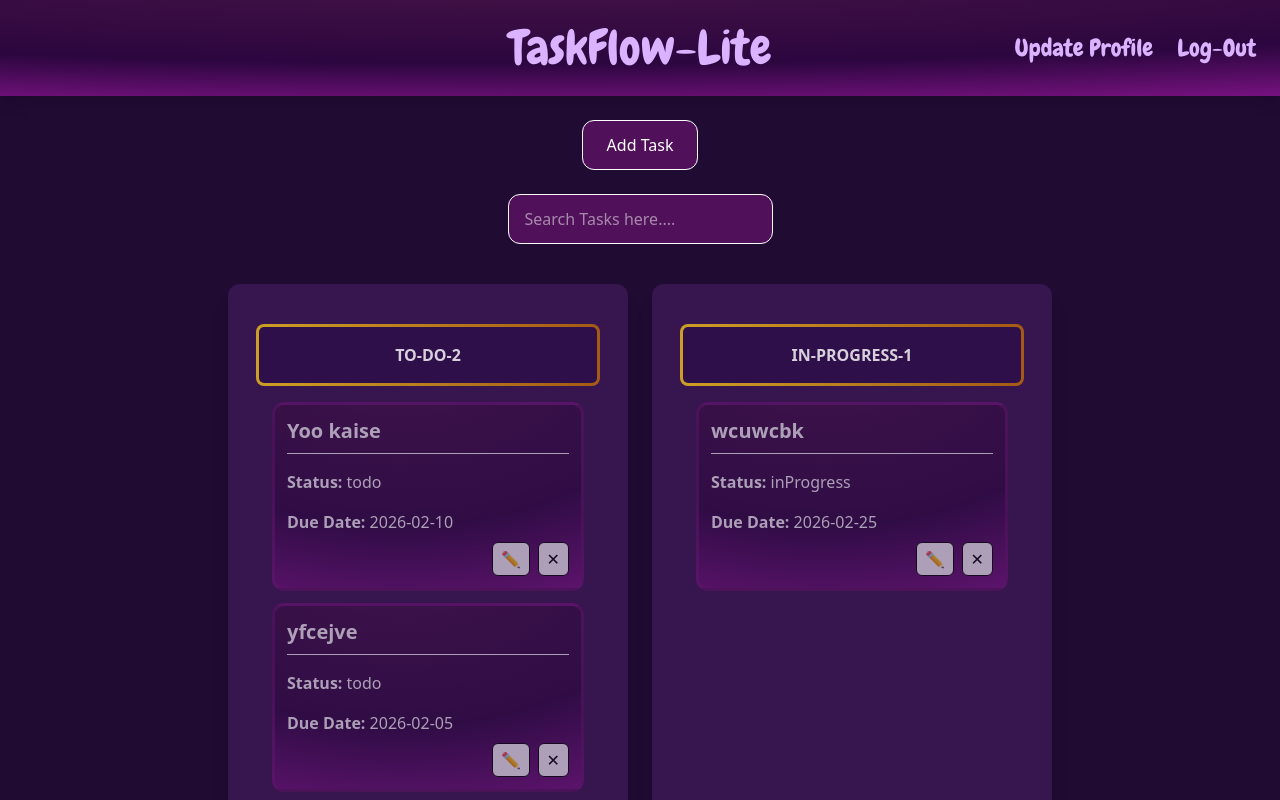
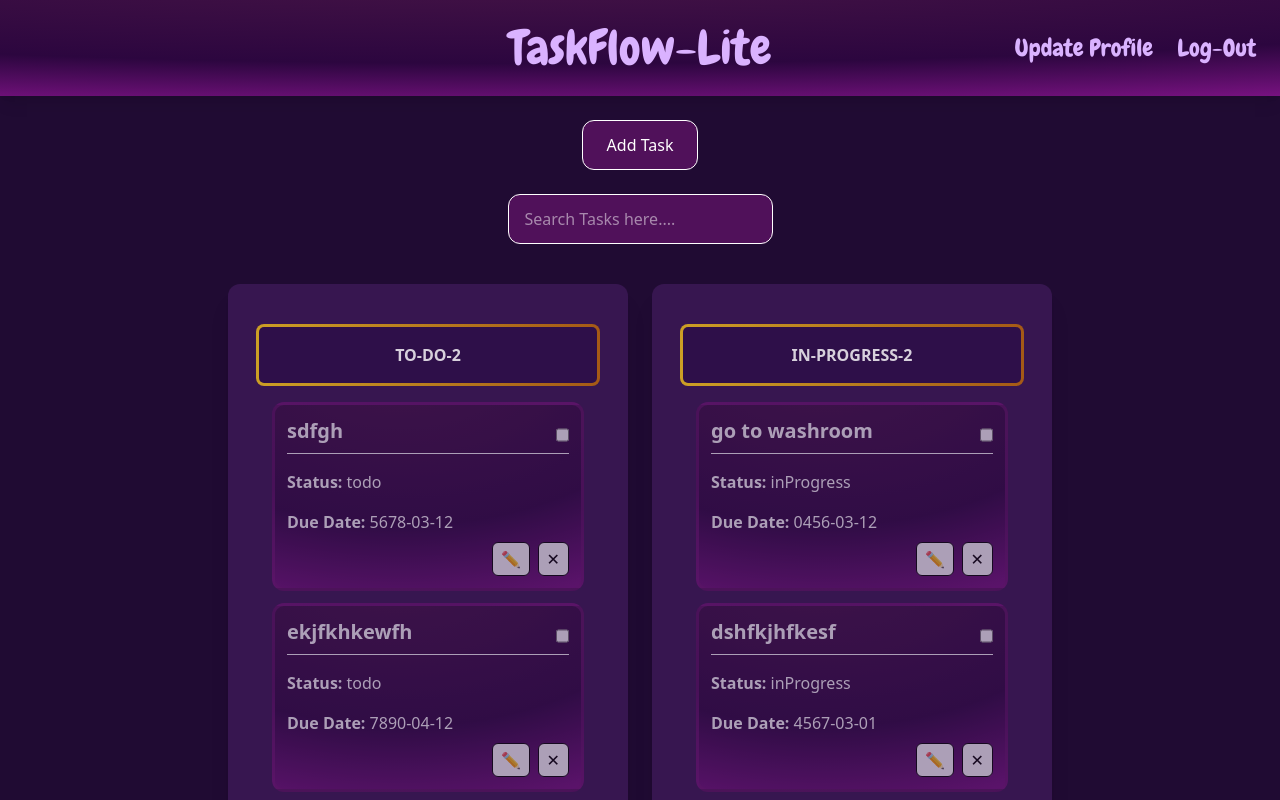
Before and after one commit to pramje-drum/TaskFlow-Lite, a React (Vite) app: page /dashboard in a window 1280 px wide. Shown: the top 800 px of the page. Built offline with nearby package versions, Linux system fonts and the light colour scheme; data requests are answered from the project's data file; sample sign-in values are in the browser's storage; a web font is replaced by a local one.

Commit message:
Made the multiselect function

```diff
--- a/db.json
+++ b/db.json
@@ -121,27 +121,105 @@
   "tasks": [
     {
       "content": "Yoo kaise",
-      "status": "todo",
+      "status": "inprogress",
       "date": "2026-02-10",
       "id": "1770582207891"
     },
     {
       "content": "wcuwcbk",
-      "status": "inProgress",
+      "status": "inprogress",
       "date": "2026-02-25",
       "id": "1770582908843"
     },
     {
-      "content": "Meet Client",
-      "status": "completed",
-      "date": "2026-01-31",
-      "id": "1770616835234"
+      "content": "yoo bro kaise hoooo",
+      "status": "inprogress",
+      "date": "2026-02-27",
+      "id": "1770806089970"
     },
     {
-      "content": "yfcejve",
+      "content": "yoo brooo accha ho",
+      "status": "inprogress",
+      "date": "2026-02-24",
+      "id": "1770806104589"
+    },
+    {
+      "id": "1770807066448",
+      "content": "Piyush Ramje",
+      "status": "inprogress",
+      "date": "2026-02-16"
+    },
+    {
+      "id": "1770807699033",
+      "content": "yoooooooo",
+      "status": "inprogress",
+      "date": "2026-02-19"
+    },
+    {
+      "content": "wefgr",
+      "status": "inprogress",
+      "date": "2026-03-03",
+      "id": "1770808064900"
+    },
+    {
+      "content": "evuwbhcwbhj",
+      "status": "inprogress",
+      "date": "2026-02-16",
+      "id": "1770808220124"
+    },
+    {
+      "id": "1770808347151",
+      "content": "rtyuio",
+      "status": "inprogress",
+      "date": "2026-02-23"
+    },
+    {
+      "id": "1770808547064",
+      "content": "werfgthjk",
+      "status": "inprogress",
+      "date": "5678-03-12"
+    },
+    {
+      "content": "asdfghjk",
+      "status": "inprogress",
+      "date": "4567-03-12",
+      "id": "1770808832583"
+    },
+    {
+      "content": "sdfgh",
       "status": "todo",
-      "date": "2026-02-05",
-      "id": "1770630199221"
+      "date": "5678-03-12",
+      "id": "1770808891578"
+    },
+    {
+      "content": "go to washroom",
+      "status": "inProgress",
+      "date": "0456-03-12",
+      "id": "1770809295463"
+    },
+    {
+      "content": "ekjfkhkewfh",
+      "status": "todo",
+      "date": "7890-04-12",
+      "id": "1770809307047"
+    },
+    {
+      "content": "dshfkjhfkesf",
+      "status": "inProgress",
+      "date": "4567-03-01",
+      "id": "1770809318692"
+    },
+    {
+      "content": "dfklgkdjfhkew",
+      "status": "completed",
+      "date": "6789-04-23",
+      "id": "1770809327453"
+    },
+    {
+      "content": "kdfskfksfswf",
+      "status": "completed",
+      "date": "7890-04-23",
+      "id": "1770809336078"
     }
   ]
 }
--- a/src/new_compo/DashBoard/components/Column.jsx
+++ b/src/new_compo/DashBoard/components/Column.jsx
@@ -9,6 +9,10 @@ const Column = ({
 	handleDragStart,
 	handleDragOver,
 	handleDrop,
+	selectedTask,
+	handleSelected,
+	handleSelectedDelete,
+	handleSelectedStatusChange,
 }) => {
 	return (
 		<div
@@ -21,6 +25,35 @@ const Column = ({
 				<span>-</span>
 				<span>{tasks.length}</span>
 			</div>
+
+			{selectedTask.length !== 0 && (
+				<div className="flex justify-between items-center mt-3">
+					<button
+						onClick={() => handleSelectedDelete()}
+						className="bg-red-500 hover:bg-red-600 px-4 py-1 rounded-md text-sm"
+					>
+						Delete Selected
+					</button>
+
+					<select
+						onChange={(e) => handleSelectedStatusChange(e.target.value)}
+						className="border p-2 rounded-md text-yellow-200"
+					>
+						<option value="" className="text-black">
+							{" "}
+						</option>
+						<option value="todo" className="text-black">
+							To-Do
+						</option>
+						<option value="inProgress" className="text-black">
+							In Progress
+						</option>
+						<option value="completed" className="text-black">
+							Completed
+						</option>
+					</select>
+				</div>
+			)}
 
 			<div className="p-4 min-h-75 max-h-screen overflow-auto">
 				{tasks.length === 0 ? (
@@ -37,6 +70,8 @@ const Column = ({
 							handleRemoveTask={handleRemoveTask}
 							handleEditTask={handleEditTask}
 							handleDragStart={handleDragStart}
+							selectedTask={selectedTask}
+							handleSelected={handleSelected}
 						/>
 					))
 				)}
--- a/src/new_compo/DashBoard/components/DashBoardNEW.jsx
+++ b/src/new_compo/DashBoard/components/DashBoardNEW.jsx
@@ -33,6 +33,11 @@ const DashboardNEW = () => {
 		handleDragOver,
 		handleDrop,
 
+		selectedTask,
+		handleSelected,
+		handleSelectedDelete,
+		handleSelectedStatusChange,
+
 		resetForm,
 	} = useDashboard();
 
@@ -65,7 +70,9 @@ const DashboardNEW = () => {
 					<h2 className="text-xl font-bold">
 						{editingTask ? "Edit Task" : "Add New Task"}
 					</h2>
-					<button className="cursor-pointer" onClick={() => setIsOpen(false)}>✕</button>
+					<button className="cursor-pointer" onClick={() => setIsOpen(false)}>
+						✕
+					</button>
 				</div>
 
 				<div className="px-6 py-5">
@@ -78,7 +85,7 @@ const DashboardNEW = () => {
 						setDueDate={setDueDate}
 						addNewTask={addNewTask}
 						// isEdit={!!editingTask}
-						editingTask = {editingTask}
+						editingTask={editingTask}
 					/>
 				</div>
 			</Modal>
@@ -102,6 +109,10 @@ const DashboardNEW = () => {
 						handleDragOver={handleDragOver}
 						handleDrop={handleDrop}
 						setEditingTask={setEditingTask}
+						selectedTask={selectedTask}
+						handleSelected={handleSelected}
+						handleSelectedDelete={handleSelectedDelete}
+						handleSelectedStatusChange={handleSelectedStatusChange}
 					/>
 				))}
 			</div>
--- a/src/new_compo/DashBoard/components/TaskCard.jsx
+++ b/src/new_compo/DashBoard/components/TaskCard.jsx
@@ -1,5 +1,5 @@
 // import { useState } from "react";
-import Modal from "react-modal";
+// import Modal from "react-modal";
 
 const TaskCard = ({
 	task,
@@ -7,9 +7,9 @@ const TaskCard = ({
 	handleRemoveTask,
 	handleDragStart,
 	handleEditTask,
+	selectedTask,
+	handleSelected,
 }) => {
-
-
 	return (
 		<>
 			<div
@@ -23,8 +23,16 @@ const TaskCard = ({
 				{/* <span className="truncate">{task.content}</span> */}
 
 				<div className="space-y-4">
-					<h2 className="text-xl font-bold border-b pb-2">{task.content}</h2>
-
+					<div className="flex justify-between border-b">
+						<h2 className="text-xl font-bold  pb-2">{task.content}</h2>
+						<input
+							type="checkbox"
+							checked={selectedTask.some((item) => item.id === task?.id)}
+							onChange={() => {
+								handleSelected(task);
+							}}
+						/>
+					</div>
 					<p>
 						<span className="font-semibold">Status:</span> {task.status}
 					</p>
--- a/src/new_compo/DashBoard/hooks/useDashboard.jsx
+++ b/src/new_compo/DashBoard/hooks/useDashboard.jsx
@@ -17,6 +17,7 @@ const useDashboard = () => {
 	const [searchVal, setSearchVal] = useState("");
 	const [isOpen, setIsOpen] = useState(false);
 	const [editingTask, setEditingTask] = useState(null);
+	const [selectedTask, setSelectedTask] = useState([]);
 
 	const { draggedItem, handleDragStart, handleDragOver, resetDrag } =
 		useDragDrop();
@@ -27,6 +28,46 @@ const useDashboard = () => {
 		setDueDate("");
 		setEditingTask(null);
 		setIsOpen(false);
+	};
+
+	const handleSelected = (task) => {
+		setSelectedTask((prev) => {
+			const alreadySelected = prev.some((item) => item.id === task.id);
+
+				console.log(prev)
+			if (alreadySelected) {
+				return prev.filter((item) => item.id !== task.id);
+			} else {
+				return [...prev, task];
+			}
+		});
+		console.log(selectedTask, "tasks")
+	};
+
+	const handleSelectedStatusChange = (newStatus) => {
+		if (!newStatus) return;
+
+		selectedTask
+			.filter((task) => task.status !== newStatus)
+			.forEach((task) => {
+				editTasks({
+					id: task.id,
+					task: {
+						...task,
+						status: newStatus,
+					},
+				});
+			});
+
+		setSelectedTask([]);
+	};
+
+	const handleSelectedDelete = () => {
+		selectedTask.forEach((task) => {
+			removeTask(task.id);
+		});
+
+		setSelectedTask([]);
 	};
 
 	const addNewTask = () => {
@@ -151,6 +192,11 @@ const useDashboard = () => {
 		handleDragOver,
 		handleDrop,
 
+		selectedTask,
+		handleSelected,
+		handleSelectedDelete,
+		handleSelectedStatusChange,
+
 		resetForm,
 	};
 };
```
